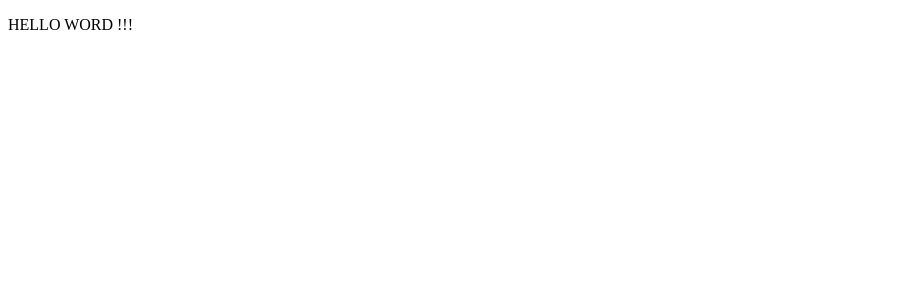
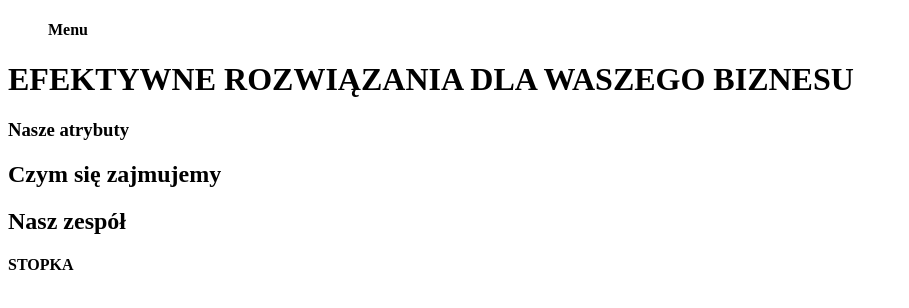
Before and after one commit to arkdau/goit-markup-hw-01, a plain HTML site: page index.html in a window 1280 px wide. Shown: the whole page, without its empty margins (0-909 px from the left). Drawn offline with Linux system fonts and the light colour scheme.

Commit message:
eneral layout

```diff
--- a/index.html
+++ b/index.html
@@ -4,9 +4,44 @@
         <meta charset="UTF-8" />
         <meta http-equiv="X-UA-Compatible" content="IE=edge" />
         <meta name="viewport" content="width=device-width, initial-scale=1.0" />
-    <title>Document</title>
+        <title>WebStudio</title>
     </head>
     <body>
-    <p>HELLO WORD !!!</p>
+        <!--Menu-->
+        <div>
+            <menu>
+                <h4>Menu</h4>
+            </menu>
+        </div>
+        <!--Header-->
+        <div>
+            <main>
+                <h1>EFEKTYWNE ROZWIĄZANIA DLA WASZEGO BIZNESU</h1>
+            </main>
+        </div>
+        <!--Section - Nasze atrybuty-->
+        <div>
+            <section>
+                <h3>Nasze atrybuty</h3>
+            </section>
+        </div>
+        <!--Section - Czym się zajmujemy-->
+        <div>
+            <section>
+                <h2>Czym się zajmujemy</h2>
+            </section>
+        </div>
+        <!--Section - Nasz zespół-->
+        <div>
+            <section>
+                <h2>Nasz zespół</h2>
+            </section>
+        </div>
+        <!--Footer-->
+        <div>
+            <footer>
+                <h4>STOPKA</h4>
+            </footer>
+        </div>
     </body>
 </html>
```
Also changed, not shown: .prettierrc.json, 1 other file. Lines whose indentation alone changed are shown as unchanged.
